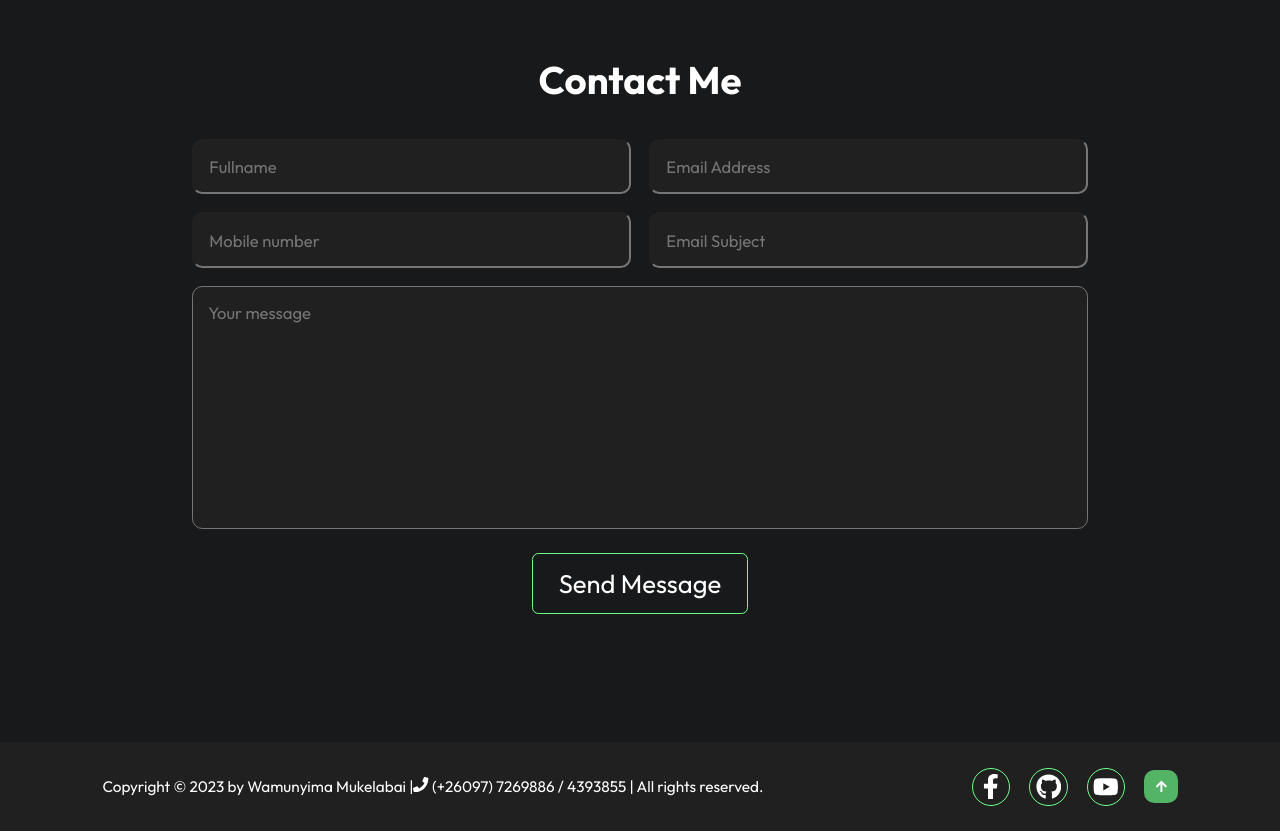
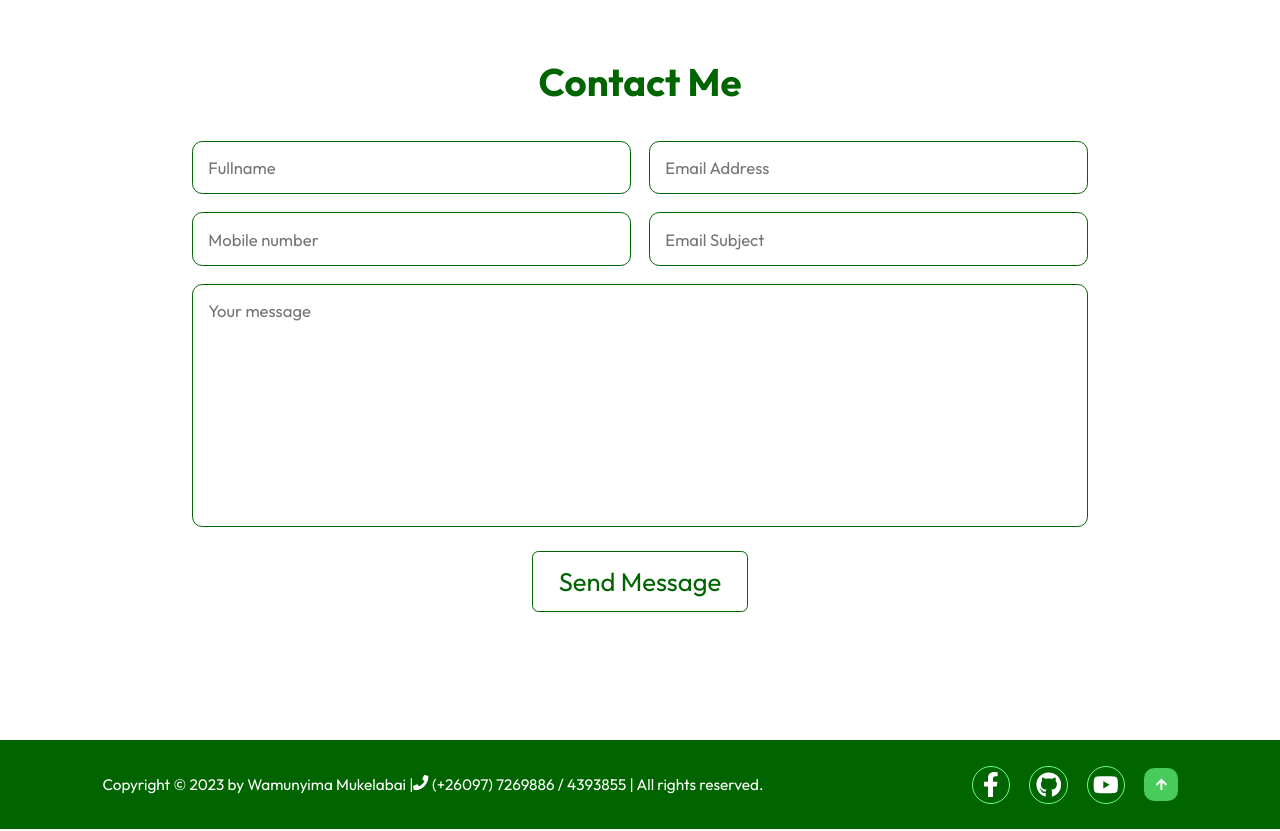
Before and after one commit to wamunyima3/portfolio, a React (Create React App) app: page / in a window 1280 px wide. Shown: the part 2100-2931 px from the top of the page. Built offline with nearby package versions, Linux system fonts and the light colour scheme.

Commit message:
Made theme consistent and added regex

```diff
--- a/src/components/Contact.js
+++ b/src/components/Contact.js
@@ -6,6 +6,11 @@ import { themeContext } from './ThemeContext';
 const Contact = () => {
   const theme = useContext(themeContext);
   const darkMode = theme.state.darkMode;
+  // const phoneRegex = /^(\+260|260|0)[97]\d{8}$/; Zambian numbers
+  const phoneRegex = /^\+?\d+$/;
+  const nameRegex = /^[a-zA-Z\s]+$/;
+  const emailRegex = /^[^\s@]+@[^\s@]+\.[^\s@]+$/;
+
   const inputStyle = {
     border: darkMode ? '' : '.1rem solid rgb(0, 100, 0)',
     backgroundColor: darkMode ? 'rgba(34, 34, 34, 0.822)' : '',
@@ -47,14 +52,14 @@ const Contact = () => {
       <h2 style={{ color: darkMode ? '' : 'RGB(0, 100, 0)' }}>Contact Me</h2>
       <form onSubmit={handleSubmit}>
         <div className="input-box">
-          <input type="text" name="fullName" placeholder="Fullname" style={inputStyle} />
-          <input type="email" name="emailAddress" placeholder="Email Address" style={inputStyle} />
+          <input type="text" pattern={nameRegex} name="fullName" placeholder="Fullname" style={inputStyle} required/>
+          <input type="email" pattern={emailRegex} name="emailAddress" placeholder="Email Address" style={inputStyle} required/>
         </div>
         <div className="input-box">
-          <input type="number" name="mobileNumber" placeholder="Mobile number"style={{ WebkitAppearance: 'textfield', MozAppearance: 'textfield', appearance: 'textfield', ...inputStyle }}/>
-          <input type="text" name="emailSubject" placeholder="Email Subject" style={inputStyle} />
+          <input type="tel" pattern={phoneRegex} name="mobileNumber" placeholder="Mobile number"style={{ WebkitAppearance: 'textfield', MozAppearance: 'textfield', appearance: 'textfield', ...inputStyle }} required/>
+          <input type="text" name="emailSubject" placeholder="Email Subject" style={inputStyle} required/>
         </div>
-        <textarea name="message" cols="30" rows="10" placeholder="Your message" style={inputStyle}></textarea>
+        <textarea name="message" cols="30" rows="10" placeholder="Your message" style={inputStyle} required></textarea>
         <input type="submit" value="Send Message" className={darkMode ? 'btn dark' : 'btn light'} />
         <div style={{ marginTop: '2rem', color: color === 'green' ? 'RGB(0, 100, 0)' : 'red', fontSize: '2rem' }}>{emailSentResult}</div>
       </form>
--- a/src/components/ThemeContext.js
+++ b/src/components/ThemeContext.js
@@ -4,19 +4,26 @@ export const themeContext = createContext();
 
 const initialState = {darkMode:true};
 
-const themeReducer = (state,action) => {
-  switch(action.type){
+const themeReducer = (state, action) => {
+  switch (action.type) {
     case 'toggle':
-      return {darkMode: !state.darkMode};
+      const newMode = !state.darkMode;
+      localStorage.setItem('themeMode', newMode ? 'dark' : 'light');
+      return { darkMode: newMode };
+    case 'setMode':
+      return { darkMode: action.payload };
     default:
       return state;
   }
 };
 
+
 export const ThemeProvider = (props) => {
-  const [state, dispatch] = useReducer(themeReducer,initialState);
-  return(
-    <themeContext.Provider value={{state,dispatch}}>
+  const storedMode = localStorage.getItem('themeMode');
+  const [state, dispatch] = useReducer(themeReducer, { darkMode: storedMode === 'dark' });
+
+  return (
+    <themeContext.Provider value={{ state, dispatch }}>
       {props.children}
     </themeContext.Provider>
   );
--- a/src/components/ThemeTogo.js
+++ b/src/components/ThemeTogo.js
@@ -1,25 +1,30 @@
-import React, { useContext } from 'react';
+import React, { useContext, useEffect } from 'react';
 import { CgSun } from 'react-icons/cg';
 import { HiMoon } from 'react-icons/hi';
 import { themeContext } from './ThemeContext';
 
 const ThemeTogo = () => {
-
   const theme = useContext(themeContext);
   const darkMode = theme.state.darkMode;
 
   const changeTheme = () => {
-    theme.dispatch({type:'toggle'})
-  }
+    theme.dispatch({ type: 'toggle' });
+  };
+
+  useEffect(() => {
+    const storedMode = localStorage.getItem('themeMode');
+    if (storedMode) {
+      theme.dispatch({ type: 'setMode', payload: storedMode === 'dark' });
+    }
+  }, []);
 
   return (
     <div id='themeTogo' onClick={changeTheme}>
-      <HiMoon/>
-      <CgSun/>
-      <div id='themeTogoButton' style={darkMode?{left:'2px'}:{right:'2px'}} ></div>
+      <HiMoon />
+      <CgSun />
+      <div id='themeTogoButton' style={darkMode ? { left: '2px' } : { right: '2px' }}></div>
     </div>
   );
-
 };
 
 export default ThemeTogo;
```
